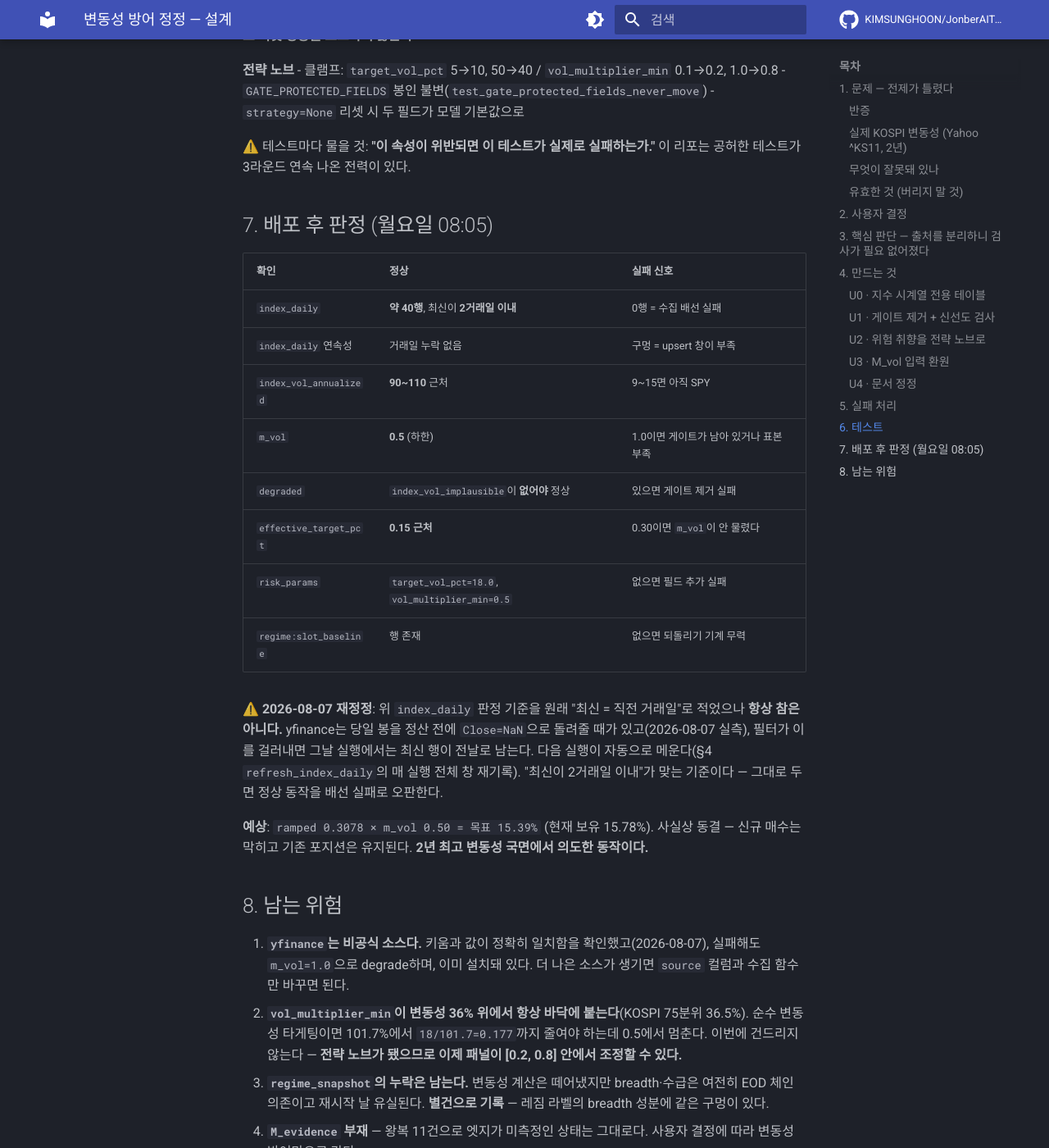
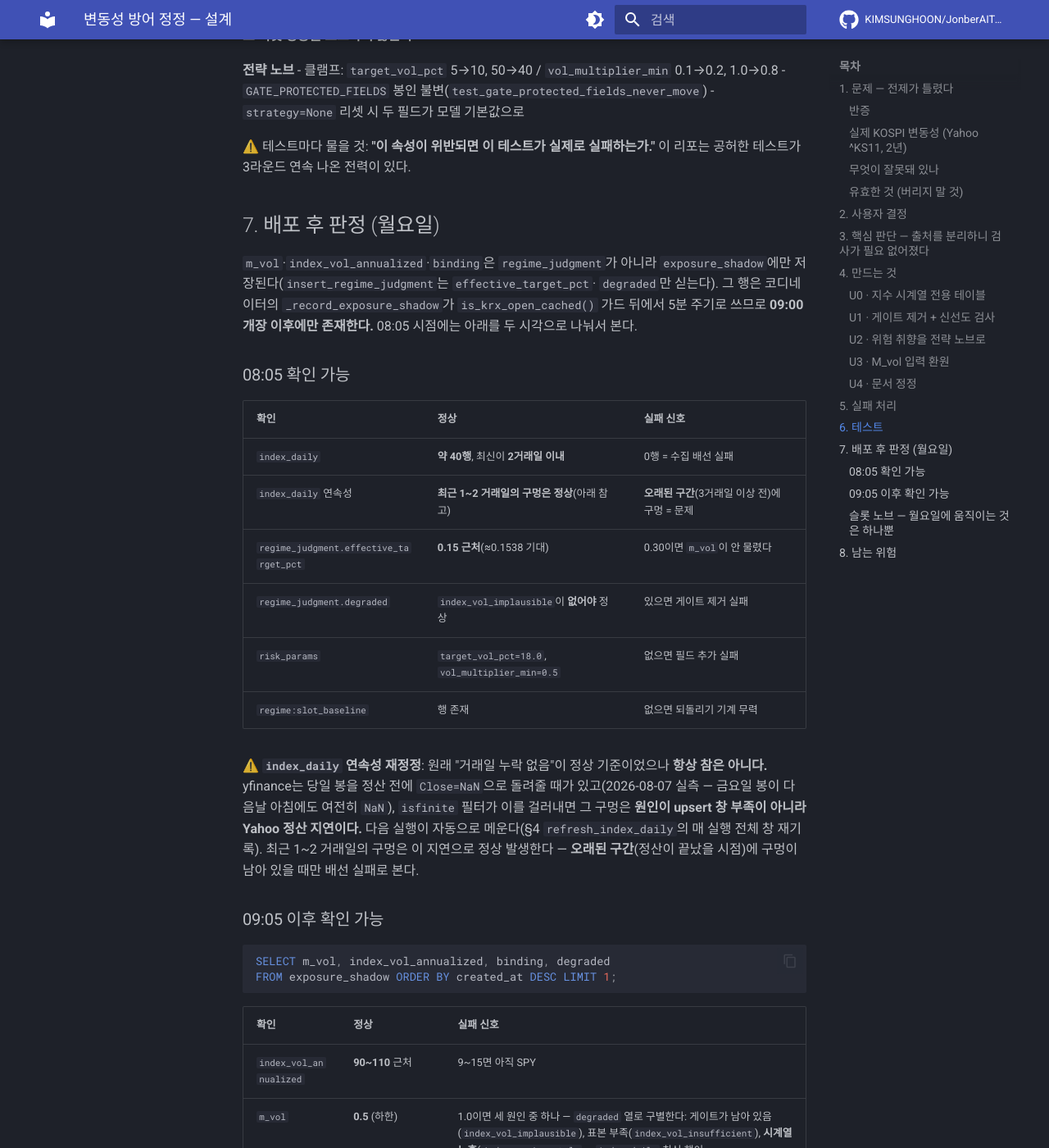
Before and after one commit to KIMSUNGHOON/JonberAITrading, an MkDocs documentation site: the page built from docs/superpowers/specs/2026-08-07-volatility-correction-design.md, in a window 1280 px wide and 1400 px high, scrolled down 6412 px. Shown: the whole window at 82% size. Built offline with MkDocs 1.6.1 and Material for MkDocs 9.7.7, drawn with Linux system fonts in a browser that asks for light colours; comment, search, counter and statistics services are not loaded; some of the changed text lies outside the part shown.

Commit message:
fix: yfinance 의존성 선언 + 반증된 전제·판정 기준 정정
최종 브랜치 리뷰 반영. 어느 태스크도 소유하지 않은 영역의 결함들:

- yfinance가 선언되지 않은 프로덕션 의존성이었다. index_series.py가
  최상단에서 import하고 regime_judge가 그것을 최상단에서 import하는데
  requirements.txt·environment.yml 어디에도 없었다. 환경 재구성 시
  ImportError → 게이트가 fail-closed로 모든 자율 BUY 거절 + 스케줄러
  미기동. 돈은 안 잃지만 매매가 통째로 멈춘다.

- macro_snapshot.py의 docstring이 '국내 지수는 합성 시장'이라는 반증된
  전제를 그대로 담고 있었다. '매크로 입력이 왜 미국 전용인가'를 묻는
  독자가 정확히 열어볼 파일이라 오판을 재파종한다.

- 배포 후 판정 기준 3건이 월요일 오진을 유발한다: 최근 1~2거래일의
  구멍은 Yahoo 정산 지연이라 정상 / m_vol·index_vol_annualized는
  exposure_shadow에만 있어 09:00 개장 이후에나 읽힌다 / m_vol=1.0의
  세 번째 원인 index_series_stale 누락.

Co-Authored-By: Claude Opus 5 (1M context) <noreply@anthropic.com>

````diff
--- a/docs/superpowers/specs/2026-08-07-volatility-correction-design.md
+++ b/docs/superpowers/specs/2026-08-07-volatility-correction-design.md
@@ -243,28 +243,56 @@ def is_series_stale(latest_trade_date: str, today: date) -> bool:
 ⚠️ 테스트마다 물을 것: **"이 속성이 위반되면 이 테스트가 실제로 실패하는가."**
 이 리포는 공허한 테스트가 3라운드 연속 나온 전력이 있다.
 
-## 7. 배포 후 판정 (월요일 08:05)
+## 7. 배포 후 판정 (월요일)
+
+`m_vol`·`index_vol_annualized`·`binding`은 `regime_judgment`가 아니라
+`exposure_shadow`에만 저장된다(`insert_regime_judgment`는 `effective_target_pct`·
+`degraded`만 싣는다). 그 행은 코디네이터의 `_record_exposure_shadow`가
+`is_krx_open_cached()` 가드 뒤에서 5분 주기로 쓰므로 **09:00 개장 이후에만
+존재한다.** 08:05 시점에는 아래를 두 시각으로 나눠서 본다.
+
+### 08:05 확인 가능
 
 | 확인 | 정상 | 실패 신호 |
 |---|---|---|
 | `index_daily` | **약 40행**, 최신이 **2거래일 이내** | 0행 = 수집 배선 실패 |
-| `index_daily` 연속성 | 거래일 누락 없음 | 구멍 = upsert 창이 부족 |
-| `index_vol_annualized` | **90~110** 근처 | 9~15면 아직 SPY |
-| `m_vol` | **0.5** (하한) | 1.0이면 게이트가 남아 있거나 표본 부족 |
-| `degraded` | `index_vol_implausible`이 **없어야** 정상 | 있으면 게이트 제거 실패 |
-| `effective_target_pct` | **0.15 근처** | 0.30이면 `m_vol`이 안 물렸다 |
+| `index_daily` 연속성 | **최근 1~2 거래일의 구멍은 정상**(아래 참고) | **오래된 구간**(3거래일 이상 전)에 구멍 = 문제 |
+| `regime_judgment.effective_target_pct` | **0.15 근처**(≈0.1538 기대) | 0.30이면 `m_vol`이 안 물렸다 |
+| `regime_judgment.degraded` | `index_vol_implausible`이 **없어야** 정상 | 있으면 게이트 제거 실패 |
 | `risk_params` | `target_vol_pct=18.0`, `vol_multiplier_min=0.5` | 없으면 필드 추가 실패 |
 | `regime:slot_baseline` | 행 존재 | 없으면 되돌리기 기계 무력 |
 
-⚠️ **2026-08-07 재정정**: 위 `index_daily` 판정 기준을 원래 "최신 = 직전
-거래일"로 적었으나 **항상 참은 아니다.** yfinance는 당일 봉을 정산 전에
-`Close=NaN`으로 돌려줄 때가 있고(2026-08-07 실측), 필터가 이를 걸러내면
-그날 실행에서는 최신 행이 전날로 남는다. 다음 실행이 자동으로 메운다(§4
-`refresh_index_daily`의 매 실행 전체 창 재기록). "최신이 2거래일 이내"가
-맞는 기준이다 — 그대로 두면 정상 동작을 배선 실패로 오판한다.
+⚠️ **`index_daily` 연속성 재정정**: 원래 "거래일 누락 없음"이 정상 기준이었으나
+**항상 참은 아니다.** yfinance는 당일 봉을 정산 전에 `Close=NaN`으로 돌려줄
+때가 있고(2026-08-07 실측 — 금요일 봉이 다음날 아침에도 여전히 `NaN`),
+`isfinite` 필터가 이를 걸러내면 그 구멍은 **원인이 upsert 창 부족이 아니라
+Yahoo 정산 지연이다.** 다음 실행이 자동으로 메운다(§4 `refresh_index_daily`의
+매 실행 전체 창 재기록). 최근 1~2 거래일의 구멍은 이 지연으로 정상 발생한다 —
+**오래된 구간**(정산이 끝났을 시점)에 구멍이 남아 있을 때만 배선 실패로 본다.
+
+### 09:05 이후 확인 가능
+
+```sql
+SELECT m_vol, index_vol_annualized, binding, degraded
+FROM exposure_shadow ORDER BY created_at DESC LIMIT 1;
+```
+
+| 확인 | 정상 | 실패 신호 |
+|---|---|---|
+| `index_vol_annualized` | **90~110** 근처 | 9~15면 아직 SPY |
+| `m_vol` | **0.5** (하한) | 1.0이면 세 원인 중 하나 — `degraded` 열로 구별한다: 게이트가 남아 있음(`index_vol_implausible`), 표본 부족(`index_vol_insufficient`), **시계열 노후**(`index_series_stale` — `index_daily` 최신 행이 `INDEX_SERIES_MAX_AGE_DAYS`(7일)보다 오래됨) |
+| `degraded` | 위 세 값 중 아무것도 없어야 정상 | 있으면 위 표에서 원인 특정 |
 
 **예상**: `ramped 0.3078 × m_vol 0.50 = 목표 15.39%` (현재 보유 15.78%).
 사실상 동결 — 신규 매수는 막히고 기존 포지션은 유지된다. **2년 최고 변동성 국면에서 의도한 동작이다.**
+
+### 슬롯 노브 — 월요일에 움직이는 것은 하나뿐
+
+`max_open_positions`는 **7 유지가 정상이다.** `slots_for_target`은 상향만
+하고 하향은 하지 않는데(§6 참고), 목표 0.1538 → `ceil(0.1538/0.05)=4`
+→ `max(current_max, 4)`이고 `current_max`는 이미 7이므로 결과도 7이다.
+월요일에 실제로 움직이는 노브는 **`max_single_position_pct` 0.03→0.05
+하나뿐이다.**
 
 ## 8. 남는 위험
 
--- a/environment.yml
+++ b/environment.yml
@@ -49,6 +49,7 @@ dependencies:
       - httpx>=0.28.0
 
       # Market Data
+      - yfinance>=1.0.0  # KOSPI(^KS11) index_series.py -- regime volatility input
 
       # Storage & State
       - aiosqlite>=0.20.0
````
Also changed, not shown: 2 other files.
